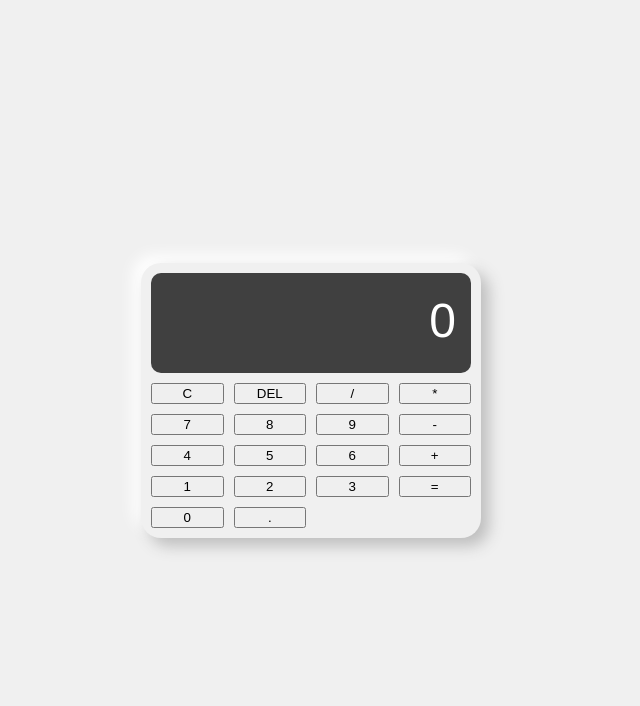
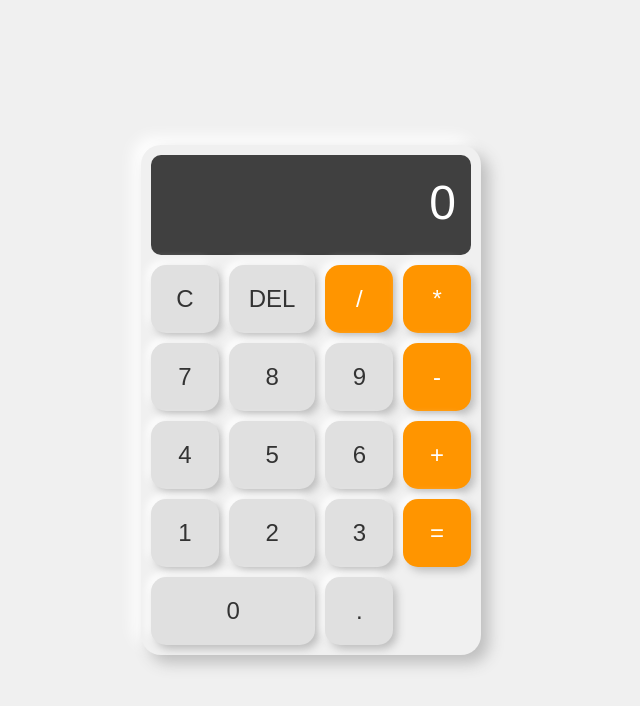
Before and after one commit to Raimison2020/calculator-reactjs, a React (Vite) app: page / in a window 1280 px wide. Shown: the top 706 px of the page, without its empty margins (329-969 px from the left). Built offline with nearby package versions, Linux system fonts and the light colour scheme.

Commit message:
Aplicando classes CSS.

```diff
--- a/src/components/Botao.jsx
+++ b/src/components/Botao.jsx
@@ -1,6 +1,8 @@
-export function Botao({ label, handleClick }) {
+export function Botao({ label, handleClick, extraClass }) {
+  const classes = `botao ${extraClass || ''}`
+
   return (
-    <button className="botoa" onClick={handleClick}>
+    <button className={classes} onClick={handleClick}>
       {label}
     </button>
   )
--- a/src/components/Teclado.jsx
+++ b/src/components/Teclado.jsx
@@ -9,15 +9,29 @@ export function Teclado({ handleClick }) {
     '0', '.',
   ];
 
+  const operadores = ['/', '*', '-', '+', '='];
+
   return (
     <div className="teclado">
-      {botoes.map((label, index) => (
-        <Botao
-          key={index}
-          label={label}
-          handleClick={() => handleClick(label)}
-        />
-      ))}
+      {botoes.map((label, index) => {
+        // Lógica para definir as classes extras
+        let extraClass = '';
+        if (operadores.includes(label)) {
+          extraClass = 'operador';
+        }
+        if (label === '0') {
+          extraClass = 'duplo'; // O zero ocupa duas colunas
+        }
+
+        return (
+          <Botao
+            key={index}
+            label={label}
+            handleClick={() => handleClick(label)}
+            extraClass={extraClass} // Passando a classe extra!
+          />
+        );
+      })}
     </div>
-  )
+  );
 }
```
